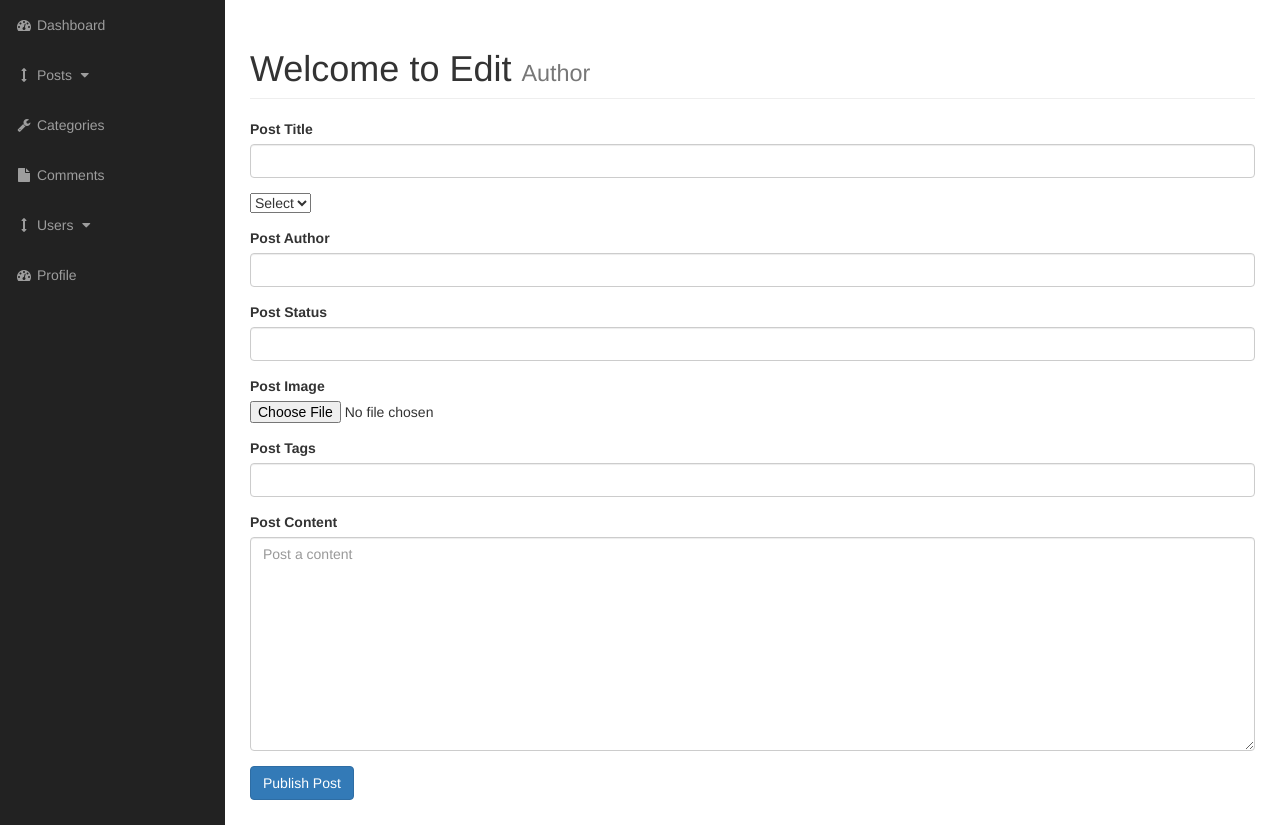
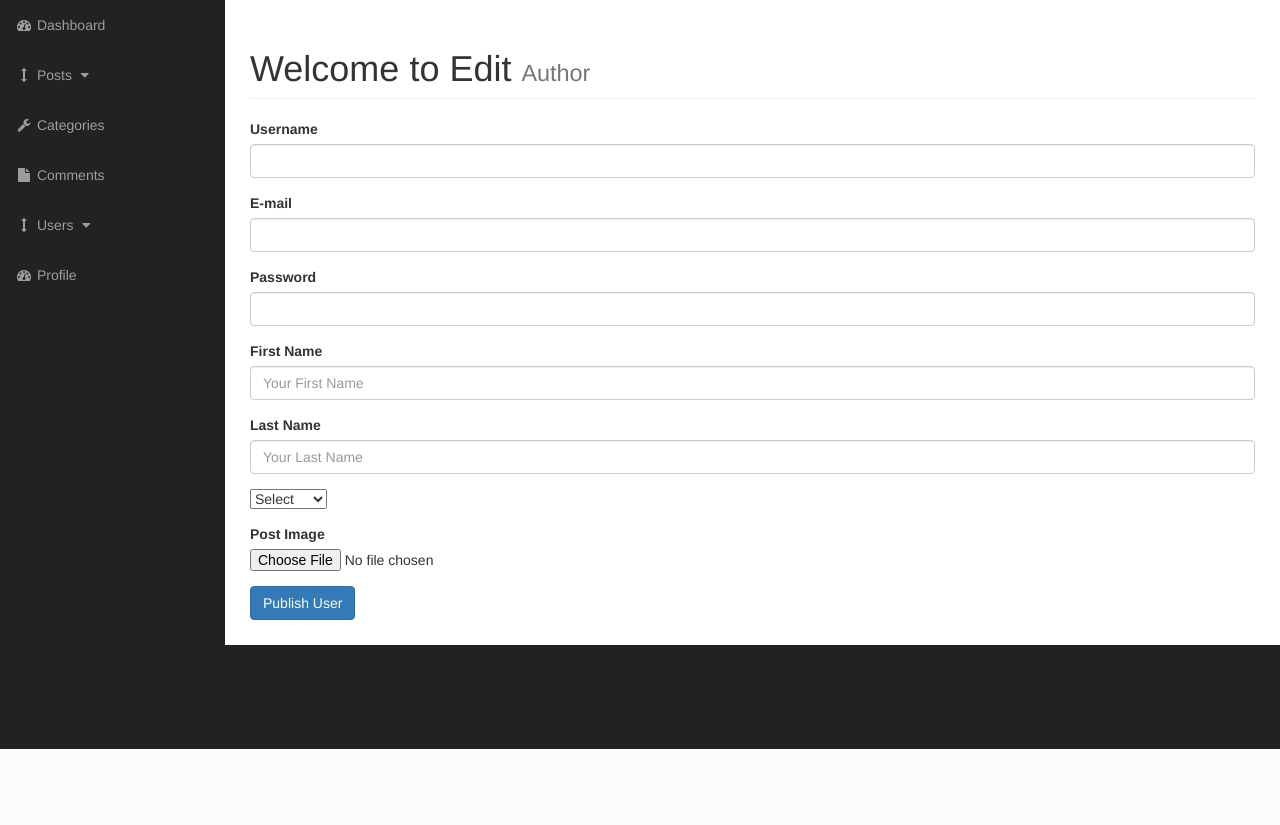
Before and after one commit to HenriqueCoelho1/Blog-app-php, a PHP site: page /admin/users.php?source=add_user in a window 1280 px wide. Shown: the part 51-876 px from the top of the page. After the commit the page ends 800 px from the top, so only its background shows below. Run offline with PHP 8.4, Linux system fonts and the light colour scheme; data that the repository does not hold is empty.

Commit message:
Adding Users

```diff
--- a/app/admin/includes/components/add_user.php
+++ b/app/admin/includes/components/add_user.php
@@ -1,78 +1,67 @@
 <?php
-if(isset($_POST['create_post'])){
-    $post_title = $_POST['title'];
-    $post_author = $_POST['author'];
-    $post_category = $_POST['category'];
-    $post_status = $_POST['status'];
+if(isset($_POST['create_user'])){
 
-    $post_image = $_FILES['image']['name'];
-    $post_image_temp = $_FILES['image']['tmp_name'];
-
-    $post_tags = $_POST['tags'];
-    $post_content = $_POST['content'];
-    $post_dh_insert = date('dd-mmm-yyyy');
+    $user_username = $_POST['username'];
+    $user_email = $_POST['email'];
+    $user_password = $_POST['password'];
+    $user_firstname = $_POST['firstname'];
+    $user_lastname = $_POST['lastname'];
+    $user_is_superuser = $_POST['is_superuser'];
+    $user_image = $_FILES['image']['name'];
+    $user_image_temp = $_FILES['image']['tmp_name'];
+    $user_dh_insert = date('dd-mm-yyyy');
+    $rand_salt = '123456abc';
 
 
-    move_uploaded_file($post_image_temp, "../upload/$post_image");
+    move_uploaded_file($user_image_temp, "../upload/$user_image");
 
 
-    $query = "INSERT INTO post(category, title, author, dh_insert, image, content, tags, status) VALUES ({$post_category}, '{$post_title}', '{$post_author}', now(), '{$post_image}', '{$post_content}', '{$post_tags}', '{$post_status}')";
+    $query_user = "INSERT INTO user (username, email, password, firstname, lastname, is_superuser, image, dh_insert ,rand_salt) VALUES ('{$user_username}', '{$user_email}', '{$user_password}', '{$user_firstname}', '{$user_lastname}', {$user_is_superuser}, '{$user_image}', now(), '{$rand_salt}')";
 
-    $create_post_query = mysqli_query($connection, $query);
+    $create_user_query = mysqli_query($connection, $query_user);
 
 
-    confirm_query($create_post_query);
+    confirm_query($create_user_query);
 
 }
 ?>
 
 <form action="" method="post" enctype="multipart/form-data">
     <div class="form-group">
-        <label for="title">Post Title</label>
-        <input type="text" class="form-control" name="title" />
+        <label for="username">Username</label>
+        <input type="text" class="form-control" name="username" />
     </div>
     <div class="form-group">
-        <select name="category" id="">
-        <?php
-        $query_display_category = "SELECT * FROM category";
-        $select_categories = mysqli_query($connection, $query_display_category);
-
-        confirm_query($select_categories);
-
-        echo "<option value=''>Select</option>";
-        while($row = mysqli_fetch_assoc($select_categories)){
-            $id = $row['id'];
-            $title = $row['title'];
-
-            echo "<option value='{$id}'>{$title}</option>";
-        }
-
-        ?>
-        </select>
-
+        <label for="email">E-mail</label>
+        <input type="email" class="form-control" name="email" />
     </div>
     <div class="form-group">
-        <label for="author">Post Author</label>
-        <input type="text" class="form-control" name="author" />
+        <label for="password">Password</label>
+        <input type="password" class="form-control" name="password" />
     </div>
     <div class="form-group">
-        <label for="status">Post Status</label>
-        <input type="text" class="form-control" name="status" />
+        <label for="firstname">First Name</label>
+        <input type="text" class="form-control" name="firstname" placeholder="Your First Name" />
+    </div>
+    <div class="form-group">
+        <label for="lastname">Last Name</label>
+        <input type="text" class="form-control" name="lastname" placeholder="Your Last Name" />
+    </div>
+    <div class="form-group">
+        <!-- <label for="is_superuser">Super User</label>
+        <input type="number" class="form-control" name="is_superuser" placeholder="Super User" /> -->
+        <select name="is_superuser" id="">
+            <option value="">Select</option>
+            <option value="0">Is User</option>
+            <option value="1">Is Admin</option>
+        </select>
     </div>
     <div class="form-group">
         <label for="image">Post Image</label>
         <input type="file" name="image" />
     </div>
-    <div class="form-group">
-        <label for="tags">Post Tags</label>
-        <input type="text" class="form-control" name="tags" />
-    </div>
-    <div class="form-group">
-        <label for="post_content">Post Content</label>
-        <textarea class="form-control" name="content" cols="30" rows="10" placeholder="Post a content"></textarea>
-    </div>
 
     <div class="form-group">
-        <input class="btn btn-primary" type="submit" name="create_post" value="Publish Post" />
+        <input class="btn btn-primary" type="submit" name="create_user" value="Publish User" />
     </div>
 </form>
```
Also changed, not shown: app/upload/sample-2.jpg (added).
